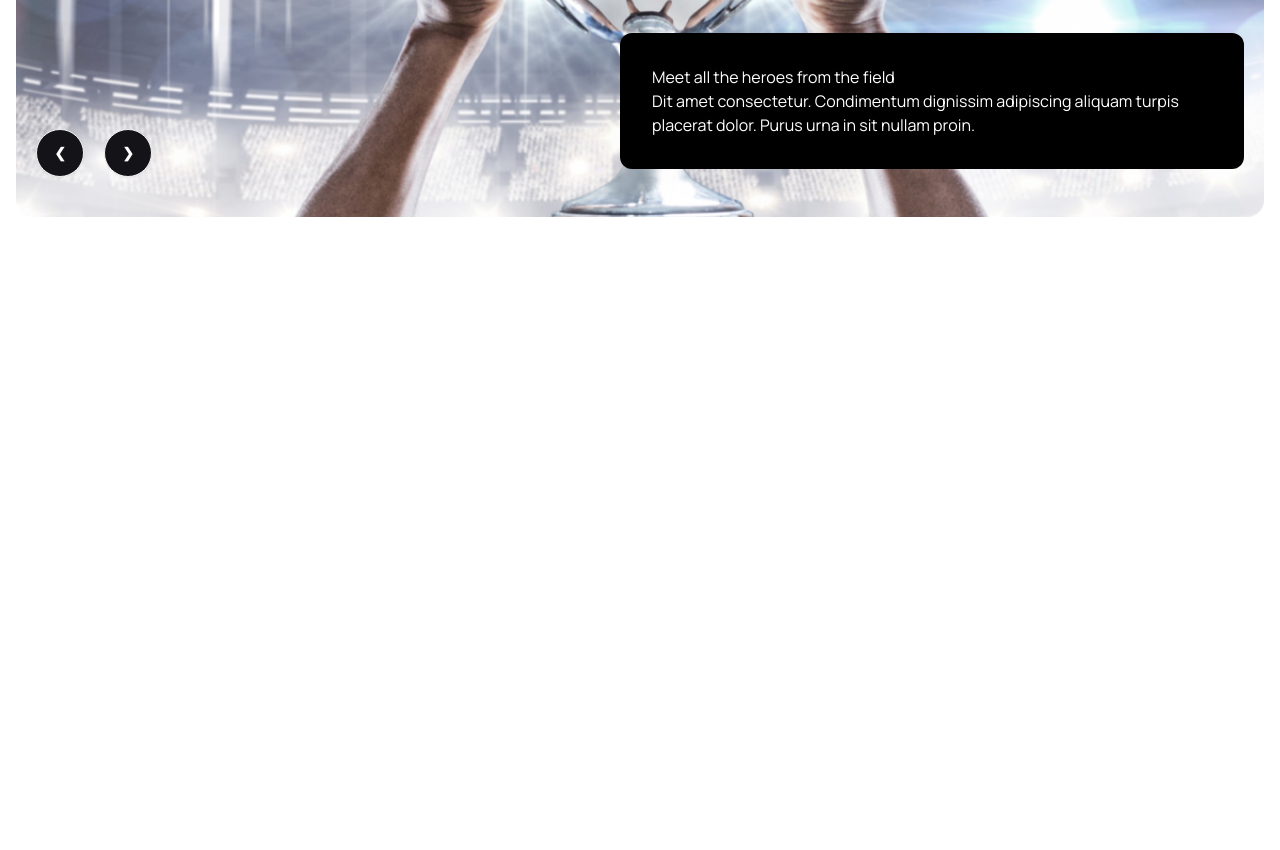
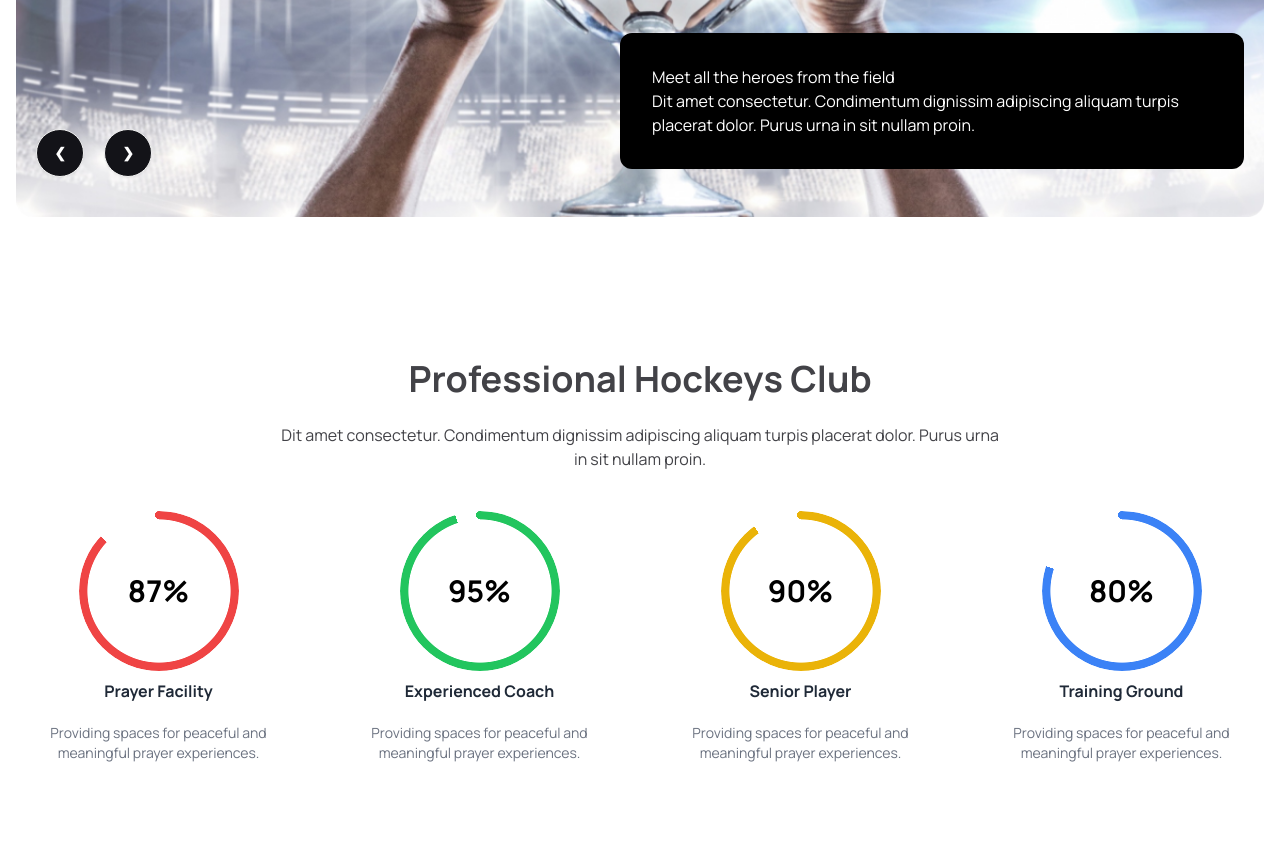
Before and after one commit to kobirul5/Hokeys-b9-a3, a plain HTML site: page index.html in a window 1280 px wide. Shown: the part 526-1376 px from the top of the page. Before the commit the page ends 861 px from the top, so only its background shows below. Drawn offline with nearby package versions, Linux system fonts and the light colour scheme.

Commit message:
added Professional Hockeys Club section

```diff
--- a/index.html
+++ b/index.html
@@ -18,6 +18,11 @@
             font-weight: 400;
             font-style: normal;
             }
+
+        .radial-progress::after {
+           display: none;
+            }
+
     </style>
 
       <!-- GOOGLE FONT -->
@@ -115,7 +120,53 @@
           <!-- banner section  end-->
     </header>
     <main class="container mx-auto p-4">
+        <section class="pb-16">
+            <div class="text-center my-10">
+                <h2 class="text-4xl font-bold text-dark-2 mb-6">Professional Hockeys Club</h2>
+                <p class="text-dark-2 md:w-7/12 mx-auto">Dit amet consectetur. Condimentum dignissim adipiscing aliquam turpis placerat dolor. Purus urna in sit nullam proin. </p>
+            </div>
+            <!-- card section  -->
+             <div class="grid grid-cols-1 md:grid-cols-2 lg:grid-cols-4 gap-9">
+                <!-- card 1 -->
+                <div class="text-center">
+                    <div class="radial-progress text-red-500 p-10" style="--value:87;"><span class="text-black text-3xl font-bold">87%</span></div>
+                    <p class="mt-2 font-bold my-5">Prayer Facility</p>
+                    <p class="text-sm text-gray-500">Providing spaces for peaceful and meaningful prayer experiences.</p>
+                  </div>
+                <!-- card 2 -->
 
+                  <div class="text-center">
+                    <div class="radial-progress text-green-500 p-10" style="--value:95; ">
+                      <span class="text-black text-3xl font-bold">95%</span>
+                    </div>
+                    <p class="mt-2 font-bold">Experienced Coach</p>
+                    <p class="text-sm text-gray-500 my-5">Providing spaces for peaceful and meaningful prayer experiences.</p>
+                  </div>
+                <!-- card 3 -->
+
+                  <div class="text-center">
+                    <div class="radial-progress text-yellow-500 p-10" style="--value:90; ">
+                      <span class="text-black text-3xl font-bold">90%</span>
+                    </div>
+                    <p class="mt-2 font-bold">Senior Player</p>
+                    <p class="text-sm text-gray-500 my-5">Providing spaces for peaceful and meaningful prayer experiences.</p>
+                  </div>
+
+                <!-- card  -->
+
+                  <div class="text-center">
+                    <div class="radial-progress text-blue-500 p-10" style="--value:80; ">
+                      <span class="text-black text-3xl font-bold">80%</span>
+                    </div>
+                    <p class="mt-2 font-bold">Training Ground</p>
+                    <p class="text-sm text-gray-500 my-5">Providing spaces for peaceful and meaningful prayer experiences.</p>
+                  </div>
+
+
+             </div>
+</div>
+
+        </section>
     </main>
 </body>
 </html>
```
